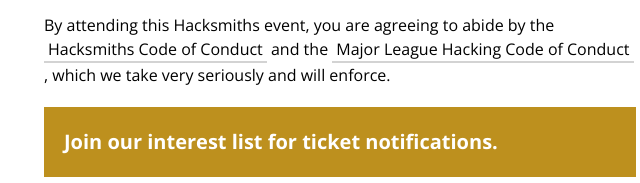
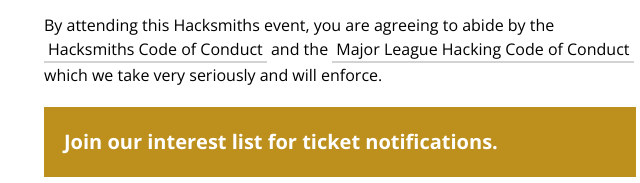
Before and after one commit to hacksmiths/anvil.hacksmiths.club-hold, a plain HTML site: page index.html in a window 1280 px wide. Shown: the part 814-997 px from the top of the page, 300-940 px from the left. Drawn offline with nearby package versions, Linux system fonts and the light colour scheme.

Commit message:
removed comma

```diff
--- a/index.html
+++ b/index.html
@@ -18,7 +18,7 @@
       <p>Anvil Hack - the student-run hackathon at Goldsmiths, Unviersity of London - is back for the third year! Our hackathon is focussed on the creative applications of technology taking place at a centre of creative computing research.</p>
       <p>Use your skills to make something wonderful, arty, musical - anything you build will be awesome. We'll provide you with food, drink, electricity and internet, so that you can get on with the real work - making cool things!</p>
       <p>This year we have the privilege of sharing our brand new fabrication lab with you, built right into the church. You'll have access to state of the art equipment just a couple of months after it's been installed. Exciting!</p>
-      <p>By attending this Hacksmiths event, you are agreeing to abide by the <a href="https://github.com/hacksmiths/code-of-conduct">Hacksmiths Code of Conduct</a> and the <a href="http://static.mlh.io/docs/mlh-code-of-conduct.pdf">Major League Hacking Code of Conduct</a>, which we take very seriously and will enforce.</p>
+      <p>By attending this Hacksmiths event, you are agreeing to abide by the <a href="https://github.com/hacksmiths/code-of-conduct">Hacksmiths Code of Conduct</a> and the <a href="http://static.mlh.io/docs/mlh-code-of-conduct.pdf">Major League Hacking Code of Conduct</a> which we take very seriously and will enforce.</p>
       <b><a href="https://docs.google.com/forms/d/e/1FAIpQLSdvk7yKYLMOleYLsgYCO2mB4vPv1Jx0NQ_HrxuBjPhuaF04AA/viewform">Join our interest list for ticket notifications.</a></b>
       <!--<h3>Frequently asked questions</h3>
        <ol>
```
